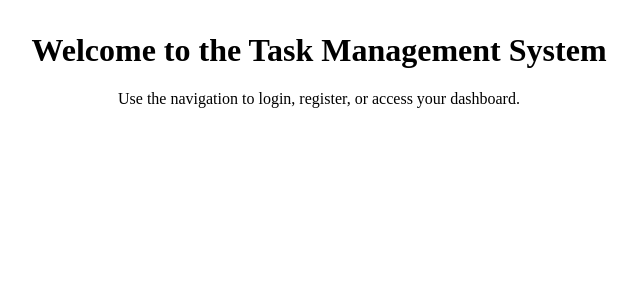
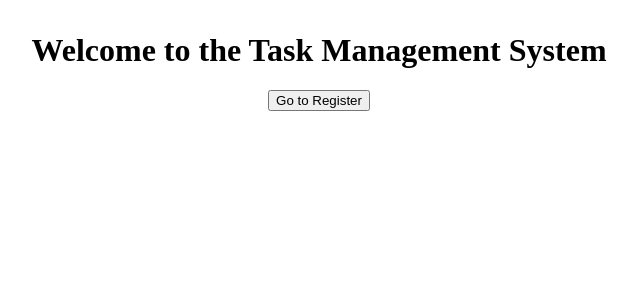
Before and after one commit to sarnithaad/Task-Management-System, a Next.js app in the folder frontend/: page / in a window 1280 px wide. Shown: the top 300 px of the page, without its empty margins (321-961 px from the left). Built offline with nearby package versions, Linux system fonts and the light colour scheme.

Commit message:
initial commit

```diff
--- a/frontend/pages/index.js
+++ b/frontend/pages/index.js
@@ -1,12 +1,14 @@
 // frontend/pages/index.js
+
+import Link from 'next/link';
 
 export default function Home() {
   return (
     <div style={{ textAlign: "center", marginTop: "2rem" }}>
       <h1>Welcome to the Task Management System</h1>
-      <p>
-        Use the navigation to login, register, or access your dashboard.
-      </p>
+      <Link href="/register" passHref>
+        <button>Go to Register</button>
+      </Link>
     </div>
   );
 }
```
